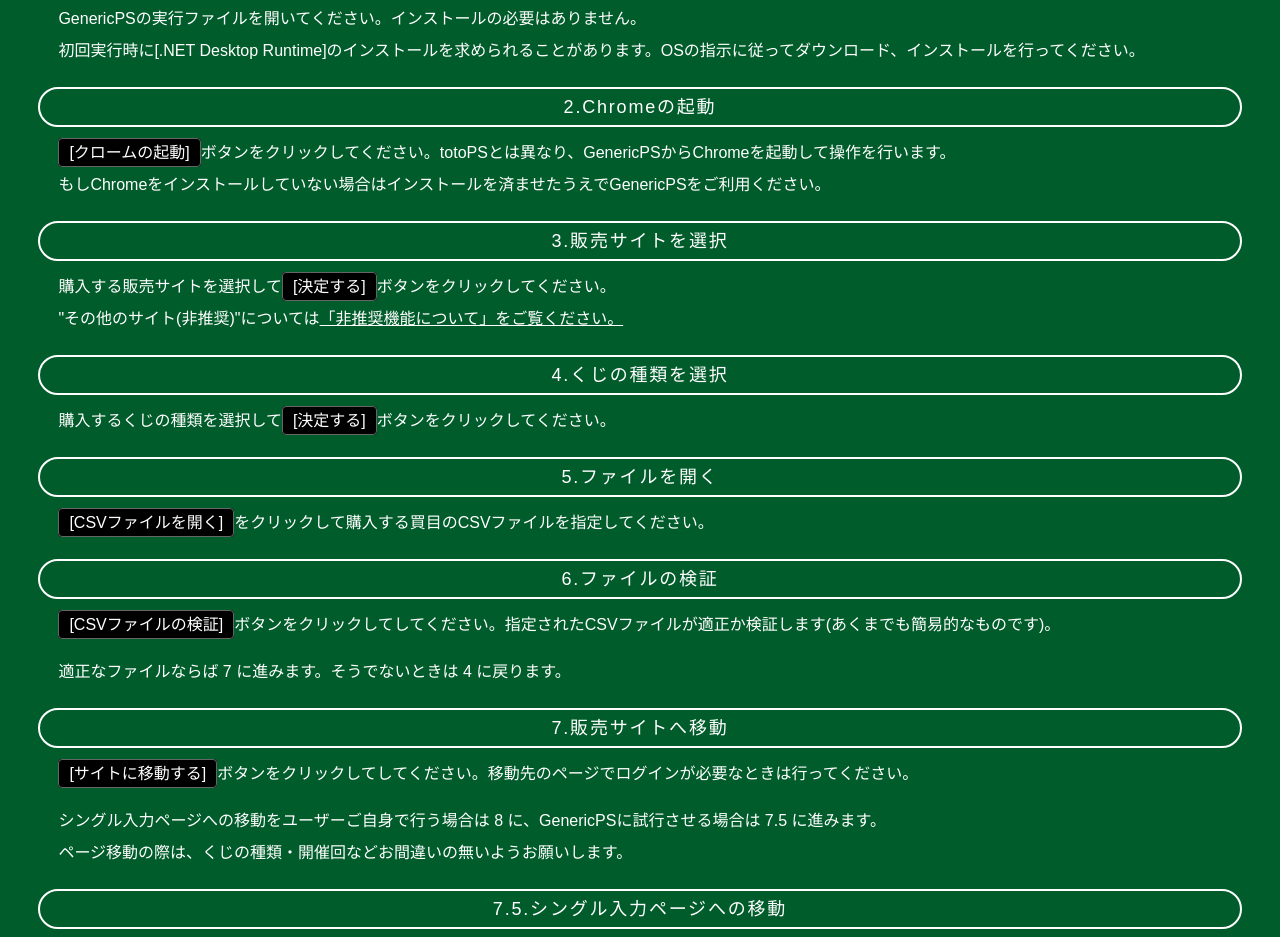
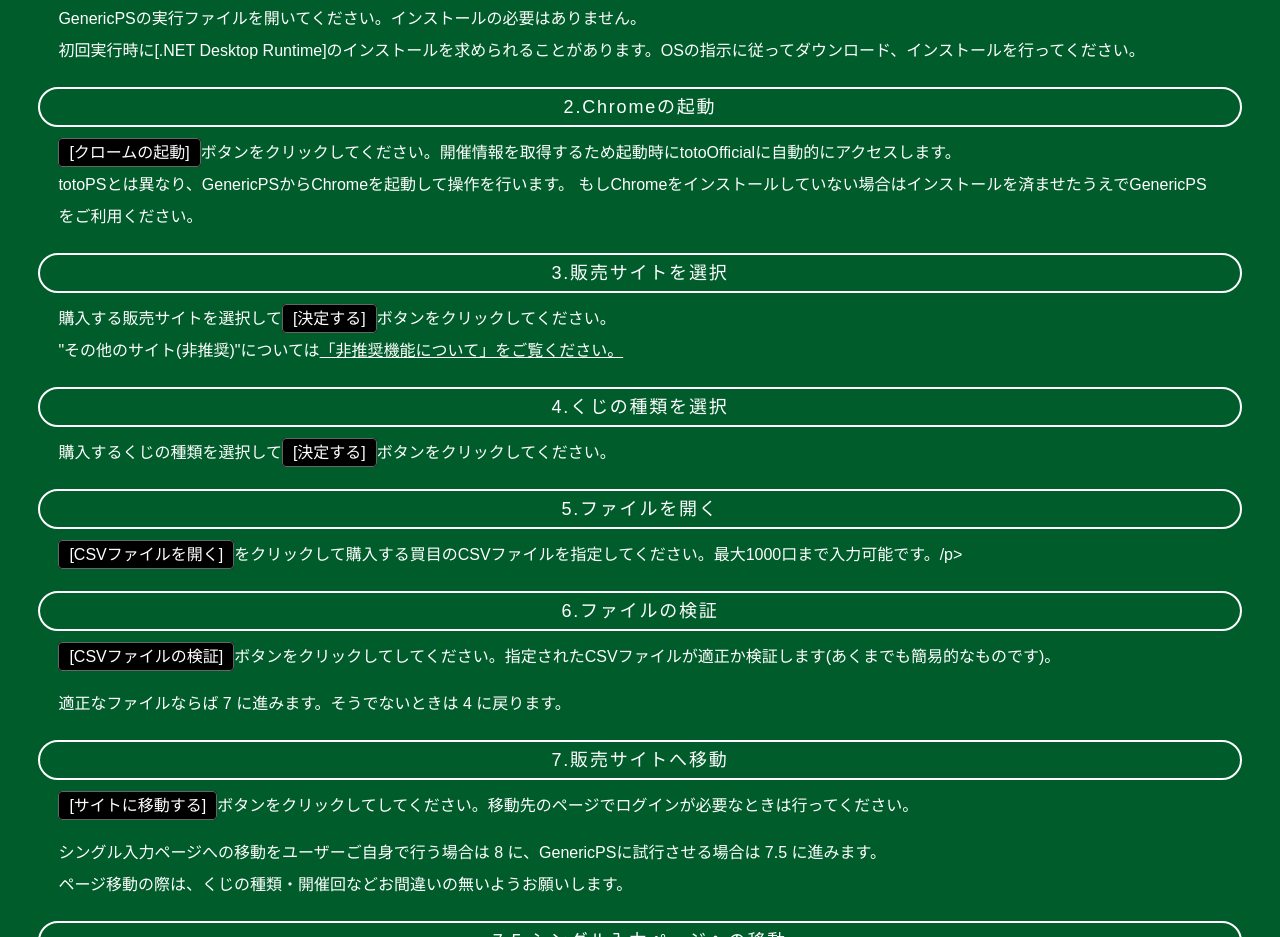
Before and after one commit to JupiterMachine/GenericPS, a plain HTML site: page index.html in a window 1280 px wide. Shown: the part 2683-3620 px from the top of the page. Drawn offline with nearby package versions, Linux system fonts and the light colour scheme.

Commit message:
Add files via upload

```diff
--- a/index.html
+++ b/index.html
@@ -89,7 +89,9 @@
 初回実行時に[.NET Desktop Runtime]のインストールを求められることがあります。OSの指示に従ってダウンロード、インストールを行ってください。</p>
 
 <h3>2.Chromeの起動</h3>
-<p><span class="look">[クロームの起動]</span>ボタンをクリックしてください。totoPSとは異なり、GenericPSからChromeを起動して操作を行います。<br>もしChromeをインストールしていない場合はインストールを済ませたうえでGenericPSをご利用ください。</p>
+<p><span class="look">[クロームの起動]</span>ボタンをクリックしてください。開催情報を取得するため起動時にtotoOfficialに自動的にアクセスします。
+<br>totoPSとは異なり、GenericPSからChromeを起動して操作を行います。
+もしChromeをインストールしていない場合はインストールを済ませたうえでGenericPSをご利用ください。</p>
 
 <h3>3.販売サイトを選択</h3>
 <p>購入する販売サイトを選択して<span class="look">[決定する]</span>ボタンをクリックしてください。<br>"その他のサイト(非推奨)"については<a href="#other">「非推奨機能について」をご覧ください。</a></p>
@@ -98,7 +100,7 @@
 <p>購入するくじの種類を選択して<span class="look">[決定する]</span>ボタンをクリックしてください。</p>
 
 <h3>5.ファイルを開く</h3>
-<p><span class="look">[CSVファイルを開く]</span>をクリックして購入する買目のCSVファイルを指定してください。</p>
+<p><span class="look">[CSVファイルを開く]</span>をクリックして購入する買目のCSVファイルを指定してください。最大1000口まで入力可能です。/p>
 
 <h3>6.ファイルの検証</h3>
 <p><span class="look">[CSVファイルの検証]</span>ボタンをクリックしてしてください。指定されたCSVファイルが適正か検証します(あくまでも簡易的なものです)。</p>
```
